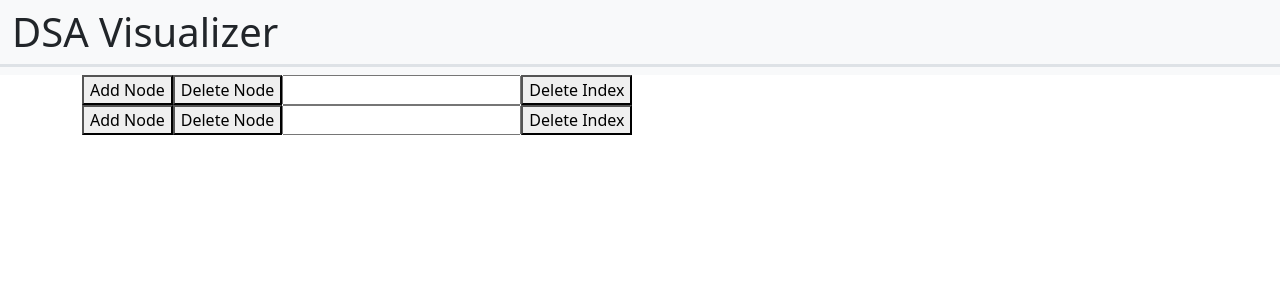
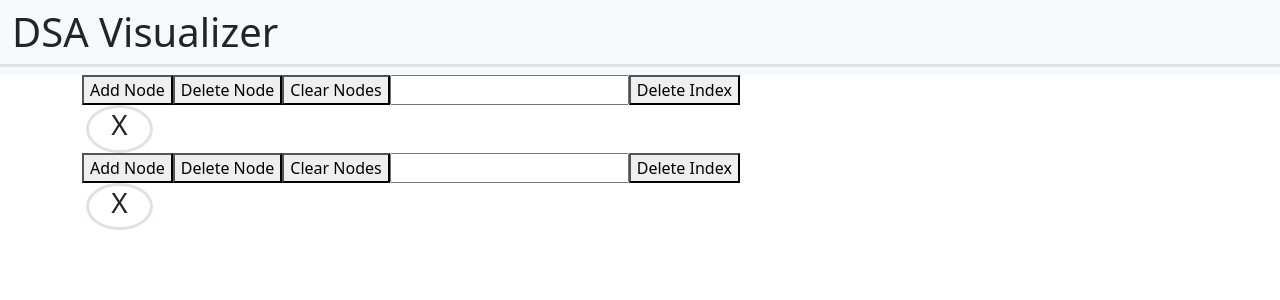
Before and after one commit to mwormley008/dsa_visualizer, a React (Create React App) app: page / in a window 1280 px wide. Shown: the top 300 px of the page. Built offline with nearby package versions, Linux system fonts and the light colour scheme.

Commit message:
null end

```diff
--- a/src/components/linkedlist.jsx
+++ b/src/components/linkedlist.jsx
@@ -4,11 +4,17 @@ import Arrow from './arrow';
 import { motion, AnimatePresence } from "framer-motion";
 
 export default function LinkedList(){
-  const [nodes, setNodes] = useState([])
+  const [nodes, setNodes] = useState([
+    { id: 'null', value: 'X' },
+  ]);
   const [inputValue, setInputValue] = useState('');
 
   function addNode(e){
-      setNodes([...nodes, { id: nodes.length + 1, value: Math.round(Math.random() *10) } ]);
+    // Create a new node object
+    const newNode = { id: nodes.length + 1, value: Math.round(Math.random() *10) };
+
+    // Insert the new node as the second to last node in the array
+    setNodes([...nodes.slice(0, -1), newNode, nodes[nodes.length - 1]]);
   };
 
   function delNode(e){
@@ -16,6 +22,12 @@ export default function LinkedList(){
         return nodes.filter(node => node.id !== nodes.length)
       })
   }
+
+  function clearNodes(e){
+    setNodes(nodes => {
+      return nodes.filter(node => node.id > nodes.length)
+    })
+}
 
   function delIdx(e){
     const index = parseInt(inputValue);
@@ -33,22 +45,24 @@ export default function LinkedList(){
       <div className="container">
         <button onClick={addNode}>Add Node</button>
         <button onClick={delNode}>Delete Node</button>
+        <button onClick={clearNodes}>Clear Nodes</button>
         <input type="text" value={inputValue} onChange={handleInputChange}/>
         <button onClick={delIdx}>Delete Index</button>
         <div id="display">
           <AnimatePresence>
-            { nodes.map( node => (
+            { nodes.map((node, index) => (
               <motion.div
                 key={node.id}
-                initial={{ opacity: 0, x: -50 }}
-                animate={{ opacity: 1, x: 0 }}
+                initial={{ opacity: 1, x: 0, scale: .5}}
+                animate={{ opacity: 1, x: 0, scale: 1 }}
                 exit={{ opacity: 0, x: 50 }}
                 transition={{ duration: 0.5 }}
+                style={{ display: 'flex', alignItems: 'center' }}
               >
                 <div style={{ width: '75px' }}>
                 <Lnode key={node.id} value={node.value} style={{ width: '75px' }}/>
                 </div>
-                <Arrow />
+                {index !== nodes.length - 1 && <Arrow />}
               </motion.div>
               ))}
           </AnimatePresence>
--- a/src/components/lnode.jsx
+++ b/src/components/lnode.jsx
@@ -7,9 +7,6 @@ export default function Lnode( {value} ) {
             <div className="rounded-circle slnode row data card-body border border-3 col-md">
                         <h3 className="text-center">{value}</h3>
             </div>
-            <div>
-            <Arrow />
-            </div>
         </div>
     )
 }
--- a/src/index.css
+++ b/src/index.css
@@ -14,7 +14,7 @@
   width: 2px;
   height: 45px;
   background-color: black;
-  transform: rotate(-45deg) translate(5px, 0px);
+  transform: rotate(-45deg) translate(15px, 5px);
   left: 0;
   top: 0;
 }
```
